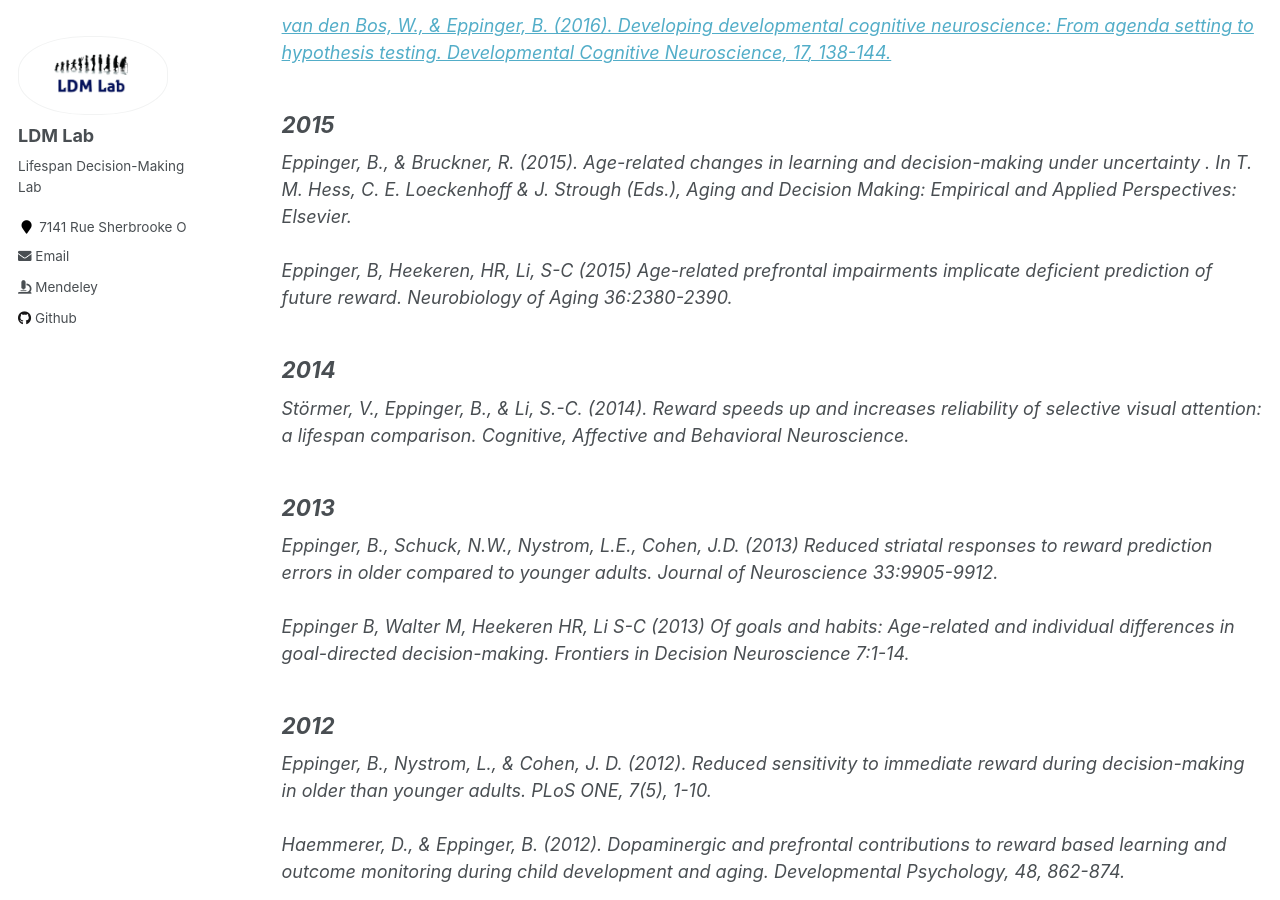
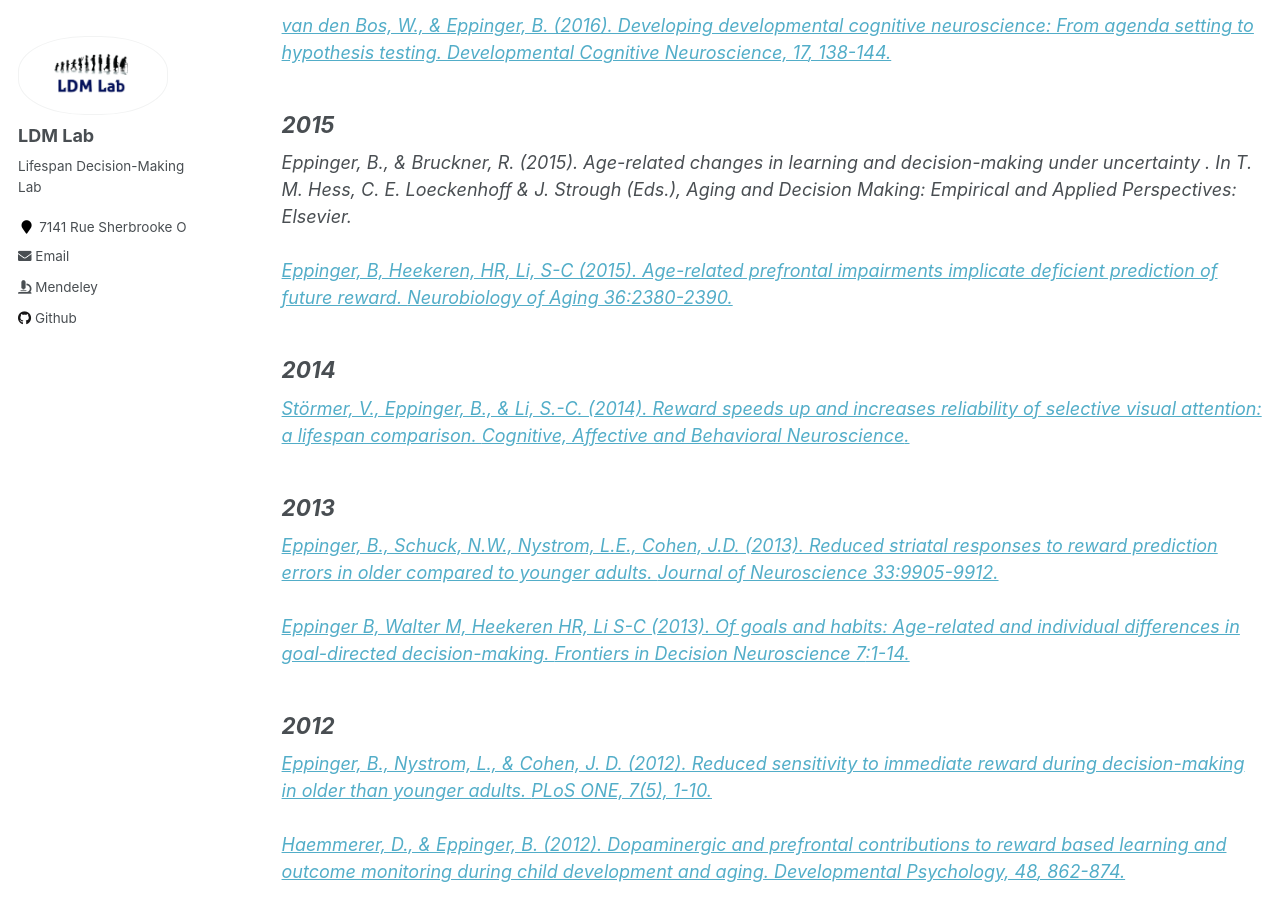
Before and after one commit to seandamiandevine/LDMLab.github.io, a Jekyll site: the page built from _pages/publications.html, in a window 1280 px wide and 900 px high, scrolled down 1574 px. Built offline with Jekyll 4.4.1, drawn with Linux system fonts in a browser that asks for light colours; part of the change alters nothing that is shown.

```diff
--- a/_pages/publications.html
+++ b/_pages/publications.html
@@ -55,41 +55,41 @@ Nassar, M. R., Bruckner, R., & Eppinger, B. (2016). What do we GANE with age? Be
 <h2> 2015 </h2>
 Eppinger, B., & Bruckner, R. (2015). <i>Age-related changes in learning and decision-making under uncertainty </i>. In T. M. Hess, C. E. Loeckenhoff & J. Strough (Eds.), Aging and Decision Making: Empirical and Applied Perspectives: Elsevier.
 <br><br>
-Eppinger, B, Heekeren, HR, Li, S-C (2015) Age-related prefrontal impairments implicate deficient prediction of future reward. <i>Neurobiology of Aging 36</i>:2380-2390.
+<a href = "https://ldmlab.github.io/pdf_publications/Eppinger, B, Heekeren, HR, Li, S-C (2015).pdf" target="_blank">Eppinger, B, Heekeren, HR, Li, S-C (2015). Age-related prefrontal impairments implicate deficient prediction of future reward. <i>Neurobiology of Aging 36</i>:2380-2390.</a>
 
 <h2> 2014 </h2>
-Störmer, V., Eppinger, B., & Li, S.-C. (2014). Reward speeds up and increases reliability of selective visual attention: a lifespan comparison. <i>Cognitive, Affective and Behavioral Neuroscience</i>.
+<a href = "https://ldmlab.github.io/pdf_publications/Störmer, V., Eppinger, B., & Li, S.-C. (2014).pdf" target="_blank">Störmer, V., Eppinger, B., & Li, S.-C. (2014). Reward speeds up and increases reliability of selective visual attention: a lifespan comparison. <i>Cognitive, Affective and Behavioral Neuroscience</i>.</a>
 
 <h2> 2013 </h2>
-Eppinger, B., Schuck, N.W., Nystrom, L.E., Cohen, J.D. (2013) Reduced striatal responses to reward prediction errors in older compared to younger adults. <i>Journal of Neuroscience 33</i>:9905-9912.
+<a href = "https://ldmlab.github.io/pdf_publications/Eppinger, B., Schuck, N.W., Nystrom, L.E., Cohen, J.D. (2013).pdf" target="_blank">Eppinger, B., Schuck, N.W., Nystrom, L.E., Cohen, J.D. (2013). Reduced striatal responses to reward prediction errors in older compared to younger adults. <i>Journal of Neuroscience 33</i>:9905-9912.</a>
 <br><br>
-Eppinger B, Walter M, Heekeren HR, Li S-C (2013) Of goals and habits: Age-related and individual differences in goal-directed decision-making. <i>Frontiers in Decision Neuroscience 7</i>:1-14.
+<a href = "https://ldmlab.github.io/pdf_publications/Eppinger B, Walter M, Heekeren HR, Li S-C (2013).pdf" target="_blank"> Eppinger B, Walter M, Heekeren HR, Li S-C (2013). Of goals and habits: Age-related and individual differences in goal-directed decision-making. <i>Frontiers in Decision Neuroscience 7</i>:1-14.</a>
 
 <h2> 2012 </h2>
-Eppinger, B., Nystrom, L., & Cohen, J. D. (2012). Reduced sensitivity to immediate reward during decision-making in older than younger adults. <i>PLoS ONE, 7</i>(5), 1-10.
- <br><br>
-Haemmerer, D., & Eppinger, B. (2012). Dopaminergic and prefrontal contributions to reward based learning and outcome monitoring during child development and aging. <i>Developmental Psychology, 48</i>, 862-874.
+<a href = "https://ldmlab.github.io/pdf_publications/Eppinger, B., Nystrom, L., & Cohen, J. D. (2012).pdf" target="_blank">Eppinger, B., Nystrom, L., & Cohen, J. D. (2012). Reduced sensitivity to immediate reward during decision-making in older than younger adults. <i>PLoS ONE, 7</i>(5), 1-10.</a>
+<br><br>
+<a href = "https://ldmlab.github.io/pdf_publications/Haemmerer, D., & Eppinger, B. (2012).pdf" target="_blank">Haemmerer, D., & Eppinger, B. (2012). Dopaminergic and prefrontal contributions to reward based learning and outcome monitoring during child development and aging. <i>Developmental Psychology, 48</i>, 862-874.</a>
 
 <h2> 2011 </h2>
-Eppinger, B., Haemmerer, D., & Li, S.-C. (2011). Neuromodulation of reward-based learning and decision making in human aging. <i>Annals of the New York Academy of Sciences, 1235</i>, 1-17.
+<a href = "https://ldmlab.github.io/pdf_publications/Eppinger, B., Haemmerer, D., & Li, S.-C. (2011).pdf" target="_blank">Eppinger, B., Haemmerer, D., & Li, S.-C. (2011). Neuromodulation of reward-based learning and decision making in human aging. <i>Annals of the New York Academy of Sciences, 1235</i>, 1-17.</a>
 <br><br>
-Eppinger, B., Kray, J. (2011). To choose or to avoid: Age differences in learning from positive and negative feedback. <i>Journal of Cognitive Neuroscience, 23</i>, 41-52.
+<a href = "https://ldmlab.github.io/pdf_publications/Eppinger, B., Kray, J. (2011).pdf" target="_blank">Eppinger, B., Kray, J. (2011). To choose or to avoid: Age differences in learning from positive and negative feedback. <i>Journal of Cognitive Neuroscience, 23</i>, 41-52.<a/>
 <br><br>
-Herbert, M., Eppinger, B., & Kray, J. (2011). Younger but not older adults benefit from salient reward feedback during learning. <i>Frontiers in Cognition, 2</i>, 1-9.
+<a href = "https://ldmlab.github.io/pdf_publications/Herbert, M., Eppinger, B., & Kray, J. (2011).pdf" target="_blank">Herbert, M., Eppinger, B., & Kray, J. (2011). Younger but not older adults benefit from salient reward feedback during learning. <i>Frontiers in Cognition, 2</i>, 1-9.</a>
 
 <h2> 2010 and earlier </h2>
-Eppinger, B., Herbert, M., & Kray, J. (2010). We remember the good things. Age differences in learning and memory. <i>Neurobiology of Learning and Memory, 93</i>, 515-521.
+<a href = "https://ldmlab.github.io/pdf_publications/Eppinger, B., Herbert, M., & Kray, J. (2010).pdf" target="_blank">Eppinger, B., Herbert, M., & Kray, J. (2010). We remember the good things. Age differences in learning and memory. <i>Neurobiology of Learning and Memory, 93</i>, 515-521.</a>
 <br><br>
-Eppinger, B., Mock, B., & Kray, J. (2009). Developmental differences in learning and error processing: Evidence from ERPs. <i>Psychophysiology, 46</i>, 1-11.
+<a href = "https://ldmlab.github.io/pdf_publications/Eppinger, B., Mock, B., & Kray, J. (2009).pdf" target="_blank">Eppinger, B., Mock, B., & Kray, J. (2009). Developmental differences in learning and error processing: Evidence from ERPs. <i>Psychophysiology, 46</i>, 1-11.</a>
 <br><br>
 Kray, J., & Eppinger, B. (2009). <i>An event-related potential (ERP) approach to study cognitive control processes</i>. In M. Crocker & J. Siekmann (Eds.), Resource-adaptive cognitive processes: Springer.
 <br><br>
-Eppinger, B., Kray, J., Mock, B., & Mecklinger, A. (2008). Better or worse than expected? Aging, Learning, and the ERN. <i>Neuropsychologia, 46</i>, 521-539.
+<a href = "https://ldmlab.github.io/pdf_publications/Eppinger, B., Kray, J., Mock, B., & Mecklinger, A. (2008).pdf" target="_blank">Eppinger, B., Kray, J., Mock, B., & Mecklinger, A. (2008). Better or worse than expected? Aging, Learning, and the ERN. <i>Neuropsychologia, 46</i>, 521-539.</a>
 <br><br>
-Eppinger, B., Kray, J., Mecklinger, A., & John, O. (2007). Age differences in task switching and response monitoring: Evidence from ERPs. <i>Biological Psychology, 75</i>, 52-67.
+<a href = "https://ldmlab.github.io/pdf_publications/Eppinger, B., Kray, J., Mecklinger, A., & John, O. (2007).pdf" target="_blank">Eppinger, B., Kray, J., Mecklinger, A., & John, O. (2007). Age differences in task switching and response monitoring: Evidence from ERPs. <i>Biological Psychology, 75</i>, 52-67.</a>
 <br><br>
-Kray, J., & Eppinger, B. (2006). Effects of associative learning on age differences in task-set switching. <i>Acta Psychologica, 123</i>, 187-203.
+<a href = "https://ldmlab.github.io/pdf_publications/Kray, J., & Eppinger, B. (2006)..pdf" target="_blank">Kray, J., & Eppinger, B. (2006). Effects of associative learning on age differences in task-set switching. <i>Acta Psychologica, 123</i>, 187-203.</a>
 <br><br>
-Kray, J., Eppinger, B., & Mecklinger, A. (2005). Age differences in attentional control: An eventrelated potential approach. <i>Psychophysiology, 42</i>, 407-416.
+<a href = "https://ldmlab.github.io/pdf_publications/Kray, J., Eppinger, B., & Mecklinger, A. (2005).pdf" target="_blank">Kray, J., Eppinger, B., & Mecklinger, A. (2005). Age differences in attentional control: An eventrelated potential approach. <i>Psychophysiology, 42</i>, 407-416.</a>
 <br><br>
  </p>
```
